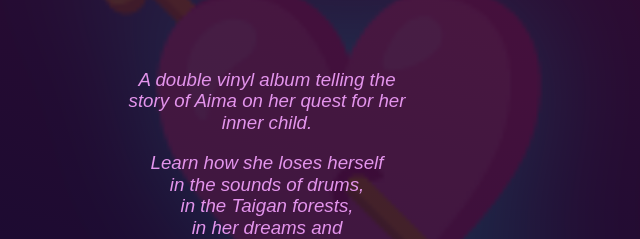
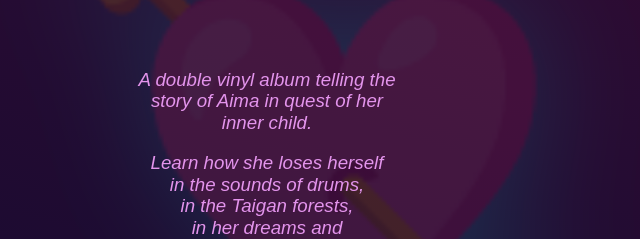
Before and after one commit to anna-bucher/anna-bucher.github.io, a plain HTML site: page docs/index.html in a window 1280 px wide. Shown: the part 149-388 px from the top of the page, 373-1013 px from the left. Drawn offline with Linux system fonts and the light colour scheme.

```diff
--- a/docs/index.html
+++ b/docs/index.html
@@ -12,7 +12,7 @@
     <div class='album-desc'>
       <p class='love'>💘</p>
       <p>A double vinyl album telling the
-        story of Aima on her quest for her
+        story of Aima in quest of her
         inner child.</p>
       <p>Learn how she loses herself
         in the sounds of drums,
--- a/docs/style.css
+++ b/docs/style.css
@@ -33,7 +33,7 @@ div.album-desc {
 .album-desc .love {
   position: absolute;
   text-align: center;
-  left: -65px;
+  left: -80px;
   opacity: 0.15;
   text-shadow: 0 0 130px #00fffa;
   top: -560px;
```
Also changed, not shown: docs/code/01.html (added, +12 -0 lines).
